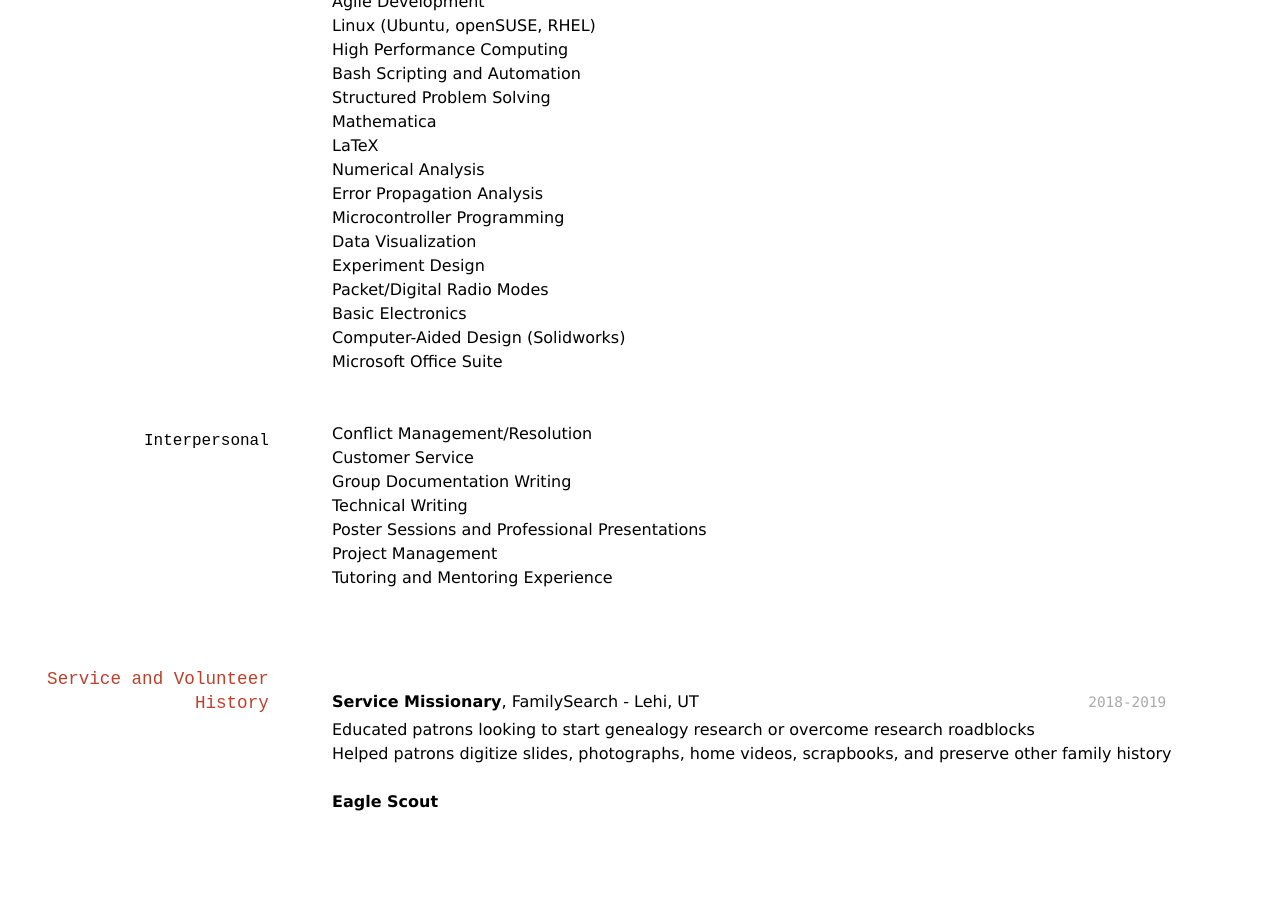
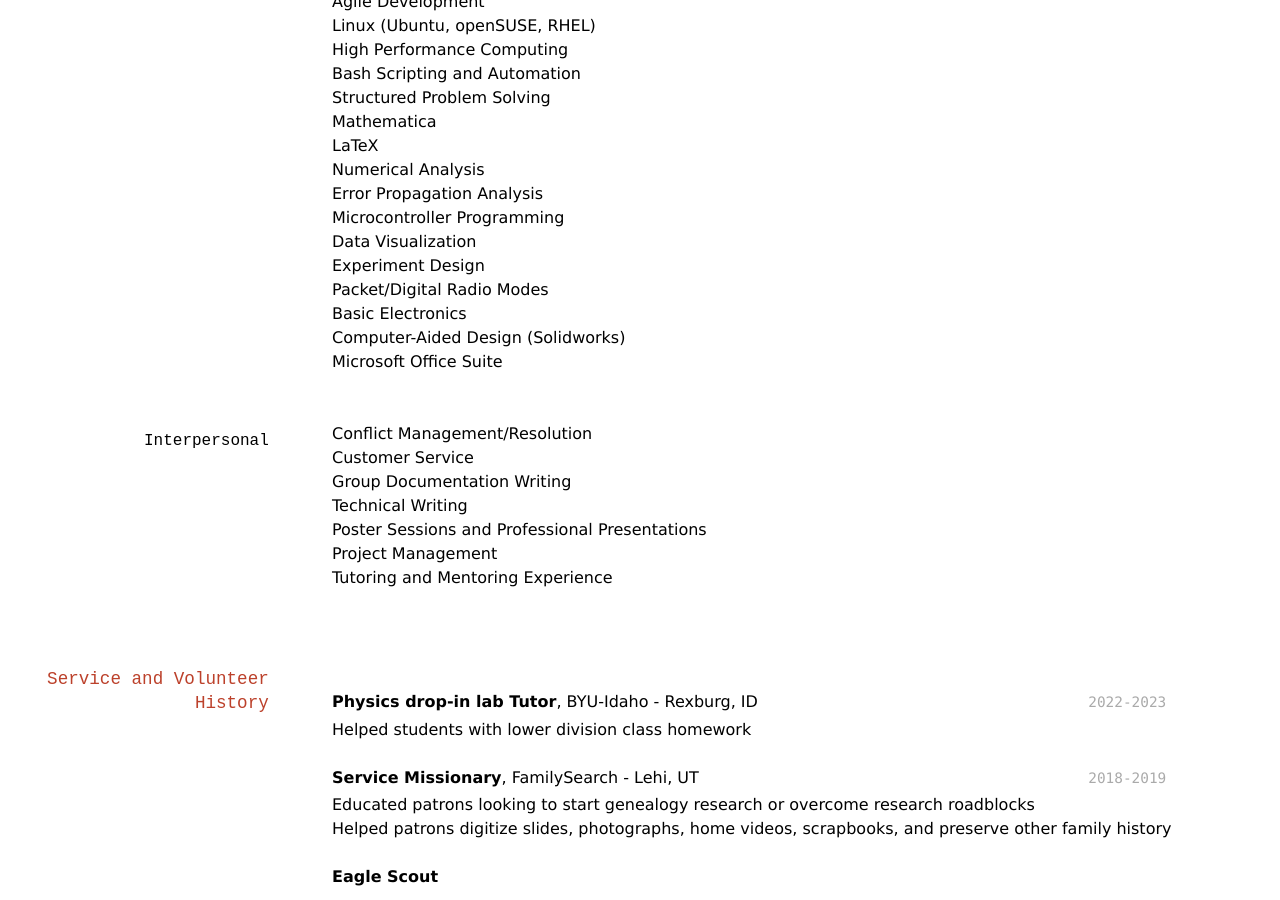
Before and after one commit to keatontate/Tate-Resume, a Jekyll site: the page built from docs/index.md, in a window 1280 px wide and 900 px high, scrolled down 2135 px. Built offline with Jekyll 4.4.1, drawn with Linux system fonts in a browser that asks for light colours; before the commit the page ends 2960 px from its top, so only the background shows below that.

Commit message:
Update index.md

```diff
--- a/docs/index.md
+++ b/docs/index.md
@@ -146,6 +146,12 @@ __Lehi High School Delta-Theta Math Club__, Lehi, UT
 
 ## Service and Volunteer History
 
+`2022-2023`
+__Physics drop-in lab Tutor__, BYU-Idaho - Rexburg, ID
+
+- Helped students with lower division class homework
+
+
 `2018-2019`
 __Service Missionary__, FamilySearch - Lehi, UT
 
```
